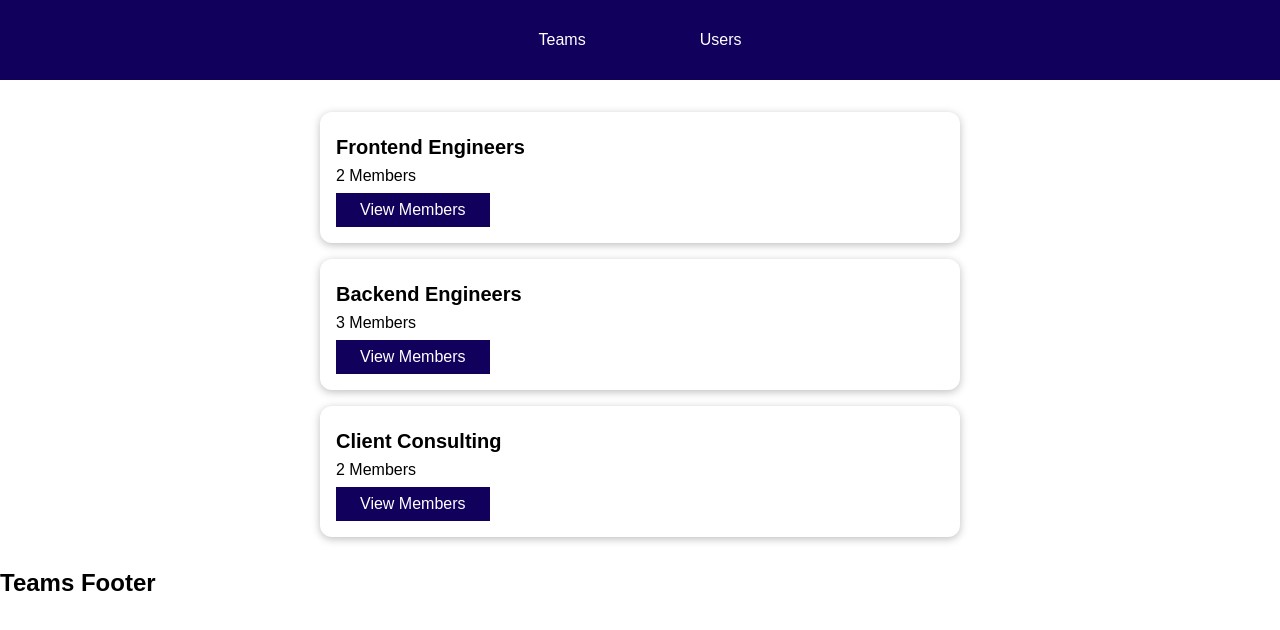
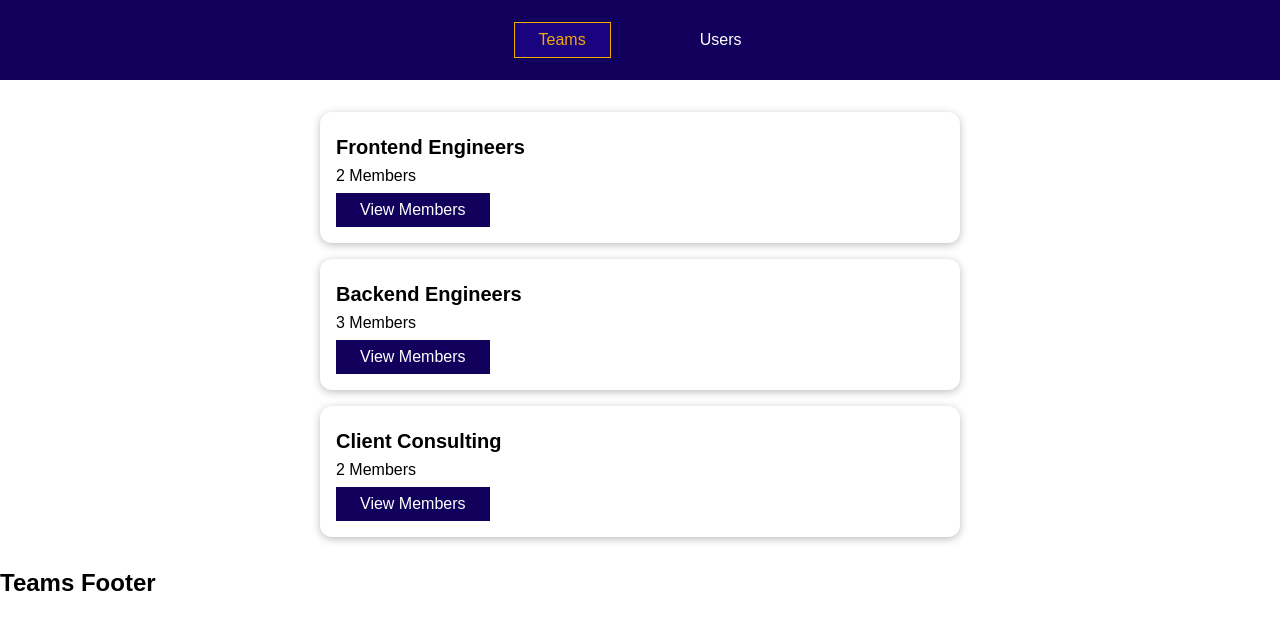
Before and after one commit to RankovicJelena/Routing, a Vue app: page /teams in a window 1280 px wide. Shown: the top 630 px of the page. Built offline with nearby package versions, Linux system fonts and the light colour scheme.

Commit message:
navigation guards start

```diff
--- a/src/main.js
+++ b/src/main.js
@@ -36,9 +36,9 @@ const router = createRouter({
 
     { path: '/:notFound(.*)', component: NotFound },
   ],
-  linkActiveClass: 'aactive',
-  scrollBehavior(to, from, savedPosition) {
-    console.log(to, from, savedPosition);
+  linkActiveClass: 'active',
+  scrollBehavior(_, _2, savedPosition) {
+    console.log(savedPosition);
     if (savedPosition) {
       return savedPosition;
     }
@@ -46,6 +46,16 @@ const router = createRouter({
   },
 });
 
+router.beforeEach(function (to, from, next) {
+  console.log('Global beforeEach');
+  console.log(to, from);
+  // if (to.name === 'team-members') {
+  //   next();
+  // } else {
+  //   next({ name: 'team-members', params: { teamId: 't2' } });
+  // }
+  next();
+});
 const app = createApp(App);
 
 app.use(router);
```
